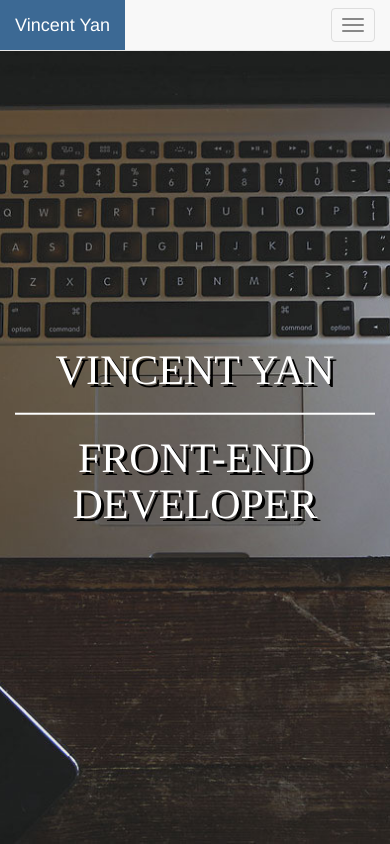
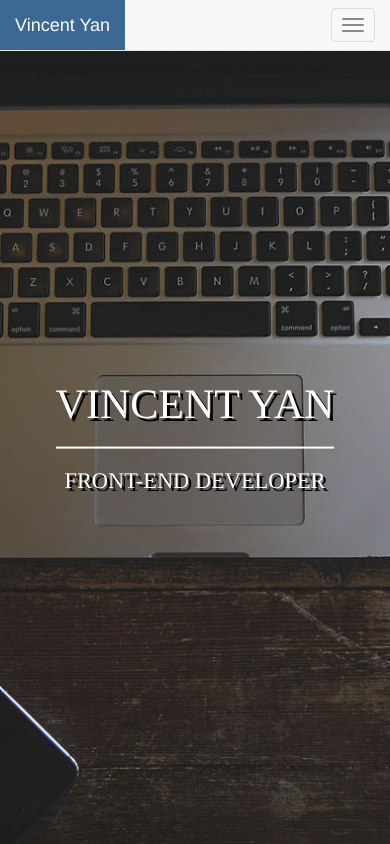
Before and after one commit to kieffwong/Portfolio, a plain HTML site: page index.html in a window 390 px wide. Shown: the top 844 px of the page. Drawn offline with nearby package versions, Linux system fonts and the light colour scheme.

Commit message:
Fized media queries bug

```diff
--- a/css/style.css
+++ b/css/style.css
@@ -147,7 +147,7 @@ a:active{
 	.header-content h1 {
 		font-size: 3.5em;
 	}
-	.header-content h3 {
+	.header-content h2 {
 		font-size: 2em;
 	}
 }
@@ -156,7 +156,7 @@ a:active{
 	.header-content h1 {
 		font-size: 3em;
 	}
-	.header-content h3 {
+	.header-content h2 {
 		font-size: 1.6em;
 	}
 }
```
